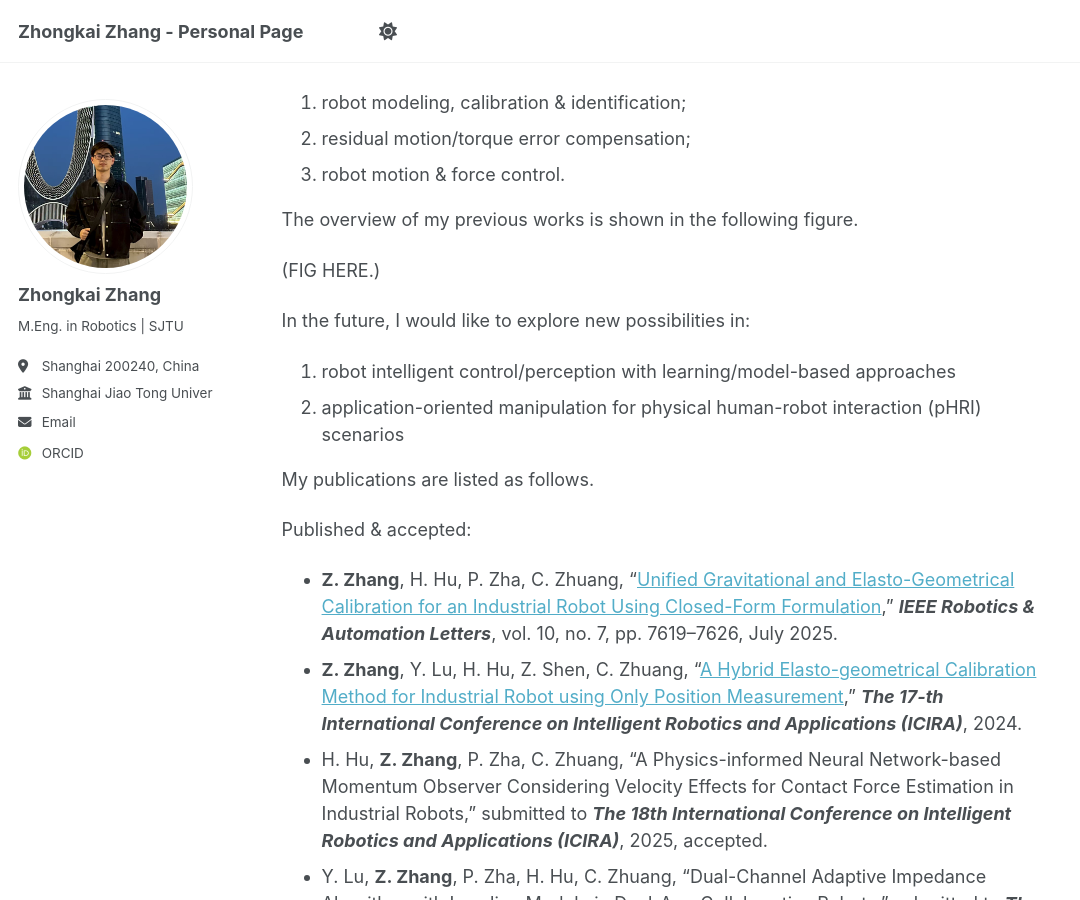
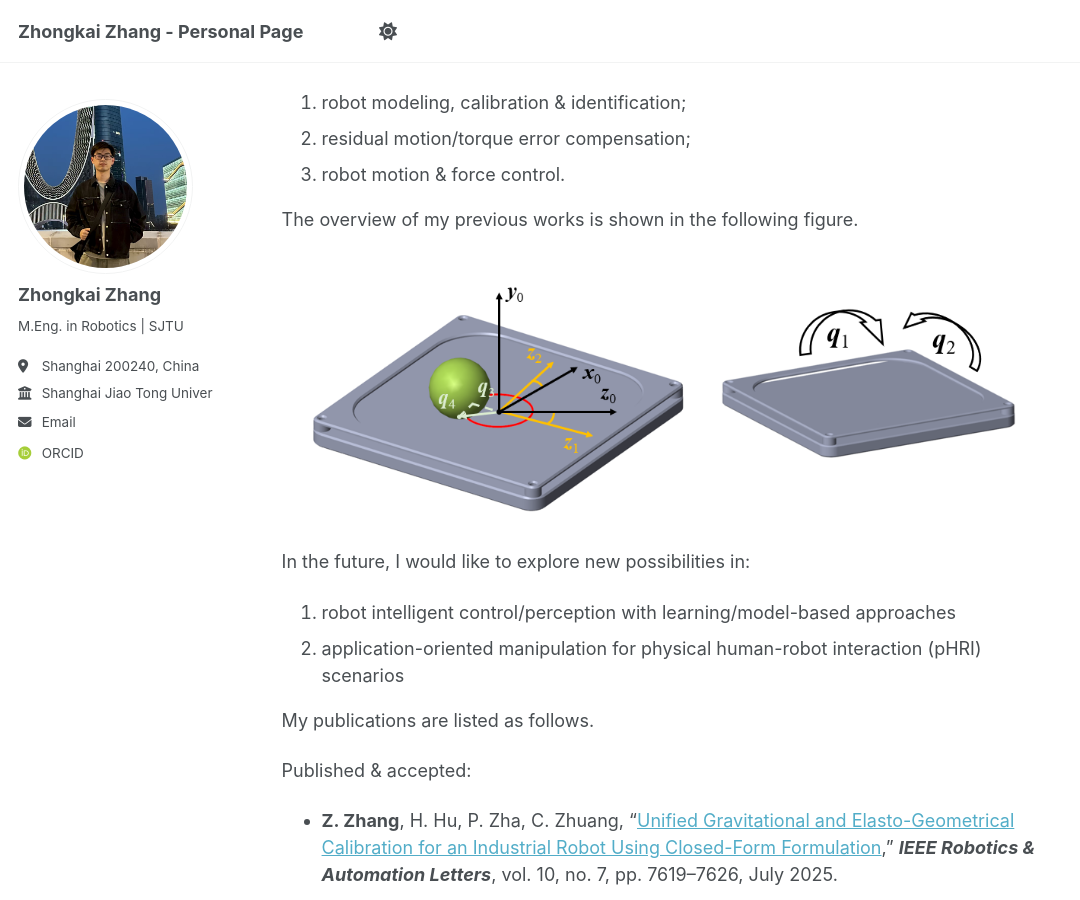
Before and after one commit to V373/blog, a Jekyll site: the page built from _pages/about.md, in a window 1280 px wide and 900 px high, scrolled down 801 px. Shown: the whole window, without its empty margins (0-1080 px from the left). Built offline with Jekyll 4.4.1, drawn with Linux system fonts in a browser that asks for light colours; some web fonts are replaced; a script that is not in the unit is left out.

Commit message:
Update about.md

```diff
--- a/_pages/about.md
+++ b/_pages/about.md
@@ -30,7 +30,7 @@ In my past research, I primarily focused on:
 
 The overview of my previous works is shown in the following figure.
 
-(FIG HERE.)
+![Research Overview](/images/test fig.png)
 
 In the future, I would like to explore new possibilities in:
 1. robot intelligent control/perception with learning/model-based approaches
```
